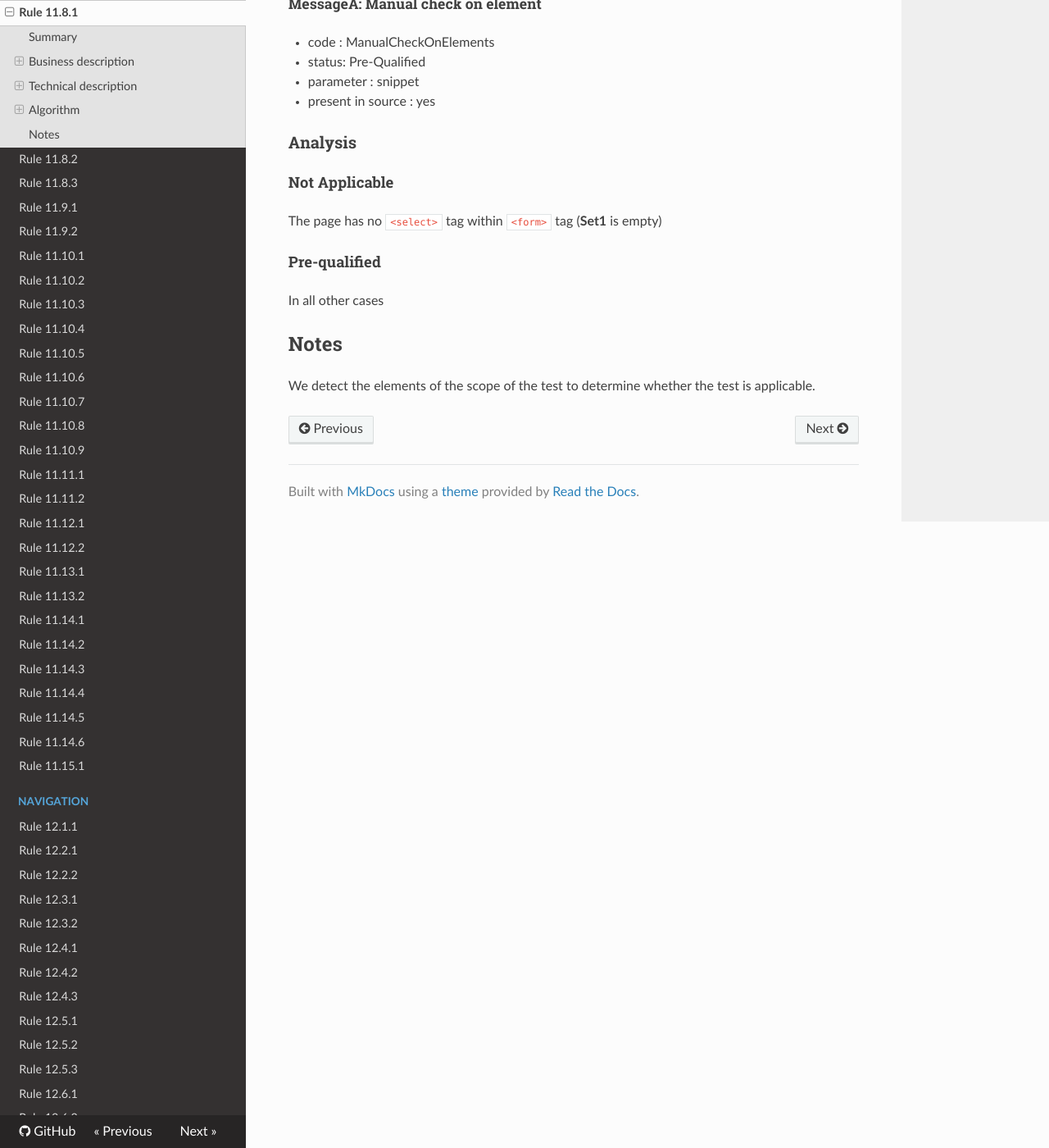
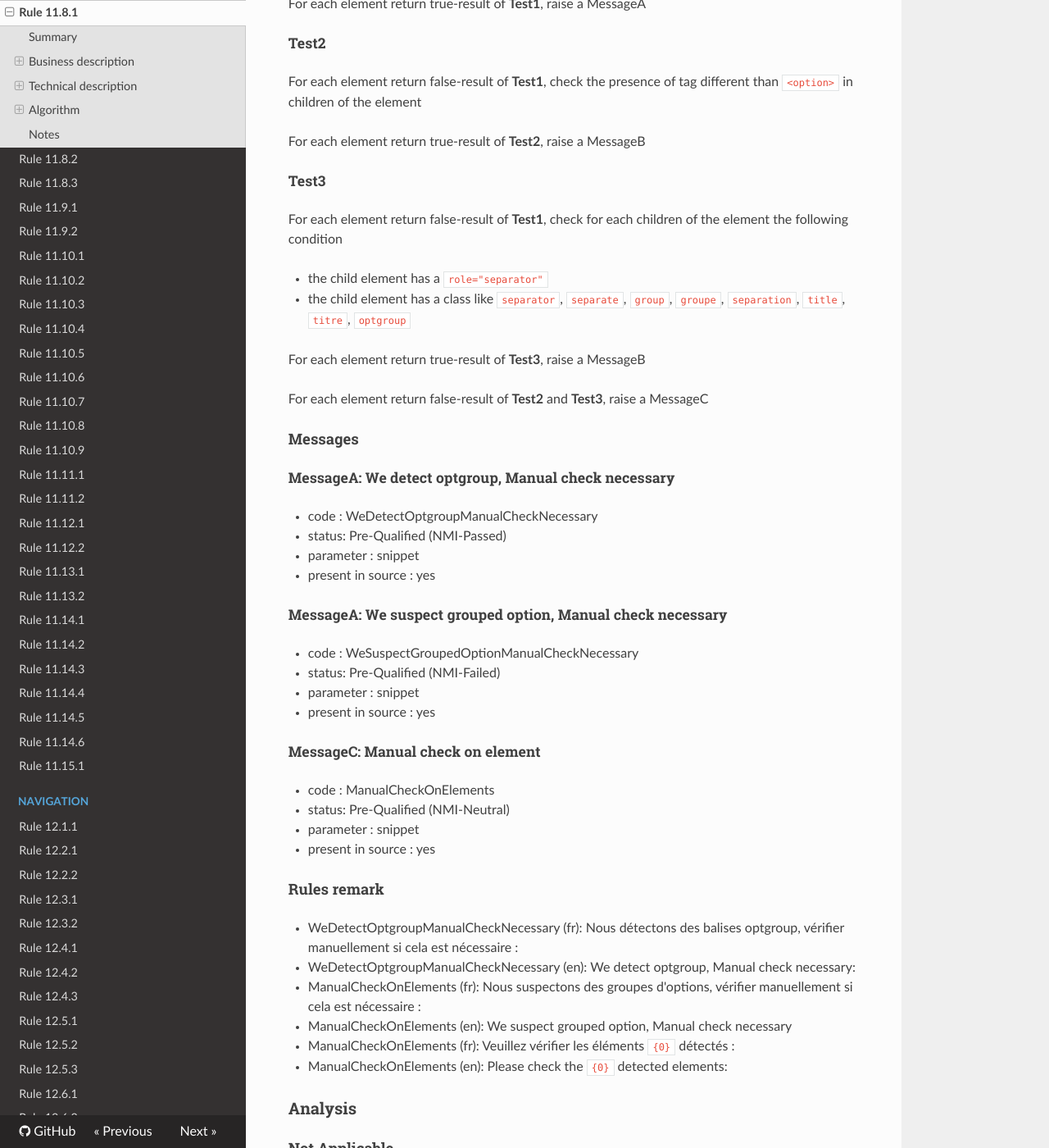
Before and after one commit to Tanaguru/RGAA3-2016, an MkDocs documentation site: the page built from docs/Rule-11-8-1.md, in a window 1280 px wide and 1400 px high, scrolled down 1420 px. Shown: the whole window at 82% size. Built offline with MkDocs 1.6.1, drawn with Linux system fonts in a browser that asks for light colours; nearby versions of some CDN libraries; old or Windows-style settings are respelled for this version of MkDocs; some of the changed text lies outside the part shown.

Commit message:
Update tests 11.8.1 and 11.1.1

```diff
--- a/docs/Rule-11-8-1.md
+++ b/docs/Rule-11-8-1.md
@@ -10,11 +10,11 @@ The control that checks that items are grouped via a `<optgroup>`, if necessary
 
 ### Criterion
 
-[11.8](http://references.modernisation.gouv.fr/referentiel-technique-0#crit-11-8)
+[11.8](http://references.modernisation.gouv.fr/rgaa/criteres.html#crit-11-8)
 
 ###Test
 
-[11.8.1](http://references.modernisation.gouv.fr/referentiel-technique-0#test-11-8-1)
+[11.8.1](http://references.modernisation.gouv.fr/rgaa/criteres.html#test-11-8-1)
 
 ### Description
 
@@ -38,28 +38,74 @@ Dans chaque formulaire, pour chaque <a href="http://references.modernisation.gou
 
 ### Selection
 
-All the `<select>` tags within `<form>` tags (form select)
+All the `<select>` tags
 
 ### Process
 
-#### Test1
+#### Tests
 
-The selection handles the process.
+##### Test1
 
-For each occurence of the **Set1** raise a MessageA
+For each element of the **Set1**, check the presence of `<optgroup>` tag in children of the element
 
-##### MessageA: Manual check on element
+For each element return true-result of **Test1**, raise a MessageA
+
+##### Test2
+
+For each element return false-result of **Test1**, check the presence of tag different than `<option>` in children of the element
+
+For each element return true-result of **Test2**, raise a MessageB
+
+##### Test3
+
+For each element return false-result of **Test1**, check for each children of the element the following condition
+
+ - the child element has a `role="separator"`
+ - the child element has a class like `separator`, `separate`, `group`, `groupe`, `separation`, `title`, `titre`, `optgroup`
+
+For each element return true-result of **Test3**, raise a MessageB
+
+For each element return false-result of **Test2** and **Test3**, raise a MessageC
+
+#### Messages
+
+##### MessageA: We detect optgroup, Manual check necessary
+
+-   code : WeDetectOptgroupManualCheckNecessary
+-   status: Pre-Qualified (NMI-Passed)
+-   parameter : snippet
+-   present in source : yes
+
+##### MessageA: We suspect grouped option, Manual check necessary
+
+-   code : WeSuspectGroupedOptionManualCheckNecessary
+-   status: Pre-Qualified (NMI-Failed)
+-   parameter : snippet
+-   present in source : yes
+
+##### MessageC: Manual check on element
 
 -   code : ManualCheckOnElements
--   status: Pre-Qualified
+-   status: Pre-Qualified (NMI-Neutral)
 -   parameter : snippet
 -   present in source : yes
+
+#### Rules remark
+
+ * WeDetectOptgroupManualCheckNecessary (fr): Nous d&eacute;tectons des balises optgroup, v&eacute;rifier manuellement si cela est n&eacute;cessaire :
+ * WeDetectOptgroupManualCheckNecessary (en): We detect optgroup, Manual check necessary:
+
+ * ManualCheckOnElements (fr): Nous suspectons des groupes d'options, v&eacute;rifier manuellement si cela est n&eacute;cessaire :
+ * ManualCheckOnElements (en): We suspect grouped option, Manual check necessary
+
+ * ManualCheckOnElements (fr): Veuillez v&eacute;rifier les &eacute;l&eacute;ments <code>{0}</code> d&eacute;tect&eacute;s :
+ * ManualCheckOnElements (en): Please check the <code>{0}</code> detected elements:
 
 ### Analysis
 
 #### Not Applicable
 
-The page has no `<select>` tag within `<form>` tag (**Set1** is empty)
+The page has no `<select>` tag (**Set1** is empty)
 
 #### Pre-qualified
 
```
Also changed, not shown: docs/Rule-11-1-1.md (+17 -1 lines), docs/Rule-11-7-1.md (+2 -2 lines), 3 other files.
